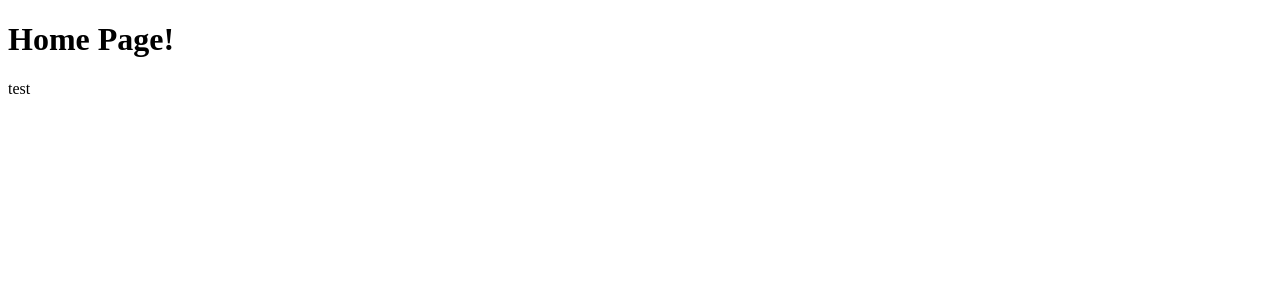
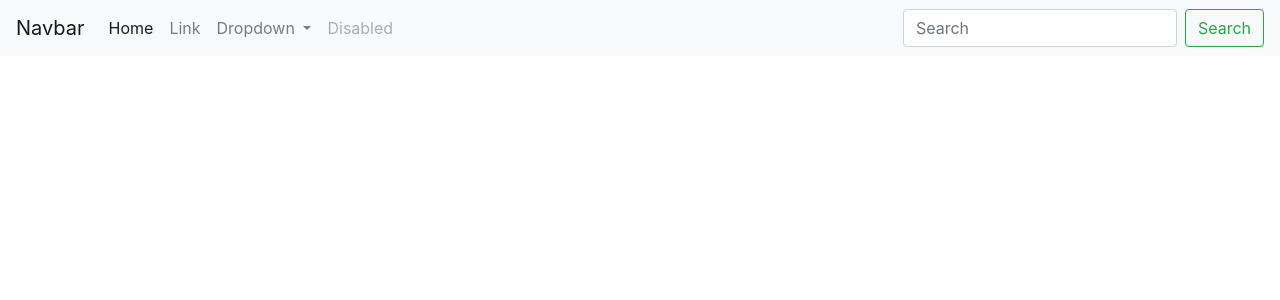
Before and after one commit to luketaylor9000/flasktutorial, a Flask app: page /test in a window 1280 px wide. Shown: the top 300 px of the page. Run offline with Flask 2, Linux system fonts and the light colour scheme.

Commit message:
implemented bootstrap and template inheritance

```diff
--- a/app.py
+++ b/app.py
@@ -2,9 +2,14 @@ from flask import Flask, redirect, url_for, render_template
 
 app = Flask(__name__)
 
-@app.route("/<name>")
-def home(name):
-  return render_template("index.html", content=name)
+@app.route("/")
+def home():
+  return render_template("index.html", content="Testing")
+
+@app.route("/test")
+def test():
+  return render_template("new.html")
+
 
 if __name__ == "__main__":
   app.run(debug=True)
--- a/templates/base.html
+++ b/templates/base.html
@@ -1,10 +1,49 @@
 <!doctype html>
 <html>
   <head>
-      <title>{% block content %}{% endblock %}</title>
+      <title>{% block title %}{% endblock %}</title>
+      <link rel="stylesheet" href="https://cdn.jsdelivr.net/npm/bootstrap@4.3.1/dist/css/bootstrap.min.css" integrity="sha384-ggOyR0iXCbMQv3Xipma34MD+dH/1fQ784/j6cY/iJTQUOhcWr7x9JvoRxT2MZw1T" crossorigin="anonymous">
   </head>
   <body>
-      <h1>Home Page!</h1>
-      <p>{{content}}</p>
+    <nav class="navbar navbar-expand-lg navbar-light bg-light">
+      <a class="navbar-brand" href="#">Navbar</a>
+      <button class="navbar-toggler" type="button" data-toggle="collapse" data-target="#navbarSupportedContent" aria-controls="navbarSupportedContent" aria-expanded="false" aria-label="Toggle navigation">
+        <span class="navbar-toggler-icon"></span>
+      </button>
+
+      <div class="collapse navbar-collapse" id="navbarSupportedContent">
+        <ul class="navbar-nav mr-auto">
+          <li class="nav-item active">
+            <a class="nav-link" href="#">Home <span class="sr-only">(current)</span></a>
+          </li>
+          <li class="nav-item">
+            <a class="nav-link" href="#">Link</a>
+          </li>
+          <li class="nav-item dropdown">
+            <a class="nav-link dropdown-toggle" href="#" id="navbarDropdown" role="button" data-toggle="dropdown" aria-haspopup="true" aria-expanded="false">
+              Dropdown
+            </a>
+            <div class="dropdown-menu" aria-labelledby="navbarDropdown">
+              <a class="dropdown-item" href="#">Action</a>
+              <a class="dropdown-item" href="#">Another action</a>
+              <div class="dropdown-divider"></div>
+              <a class="dropdown-item" href="#">Something else here</a>
+            </div>
+          </li>
+          <li class="nav-item">
+            <a class="nav-link disabled" href="#" tabindex="-1" aria-disabled="true">Disabled</a>
+          </li>
+        </ul>
+        <form class="form-inline my-2 my-lg-0">
+          <input class="form-control mr-sm-2" type="search" placeholder="Search" aria-label="Search">
+          <button class="btn btn-outline-success my-2 my-sm-0" type="submit">Search</button>
+        </form>
+      </div>
+    </nav>
+      {% block content %}
+      {% endblock %}
+      <script src="https://code.jquery.com/jquery-3.3.1.slim.min.js" integrity="sha384-q8i/X+965DzO0rT7abK41JStQIAqVgRVzpbzo5smXKp4YfRvH+8abtTE1Pi6jizo" crossorigin="anonymous"></script>
+      <script src="https://cdn.jsdelivr.net/npm/popper.js@1.14.7/dist/umd/popper.min.js" integrity="sha384-UO2eT0CpHqdSJQ6hJty5KVphtPhzWj9WO1clHTMGa3JDZwrnQq4sF86dIHNDz0W1" crossorigin="anonymous"></script>
+      <script src="https://cdn.jsdelivr.net/npm/bootstrap@4.3.1/dist/js/bootstrap.min.js" integrity="sha384-JjSmVgyd0p3pXB1rRibZUAYoIIy6OrQ6VrjIEaFf/nJGzIxFDsf4x0xIM+B07jRM" crossorigin="anonymous"></script>
   </body>
 </html>
--- a/templates/index.html
+++ b/templates/index.html
@@ -1 +1,5 @@
 {% extends "base.html" %}
+{% block title %}Home Page{% endblock %}
+{% block content %}
+<h1>Test</h1>
+{% endblock %}
--- /dev/null
+++ b/templates/new.html
@@ -0,0 +1 @@
+{% extends "base.html" %}
```
